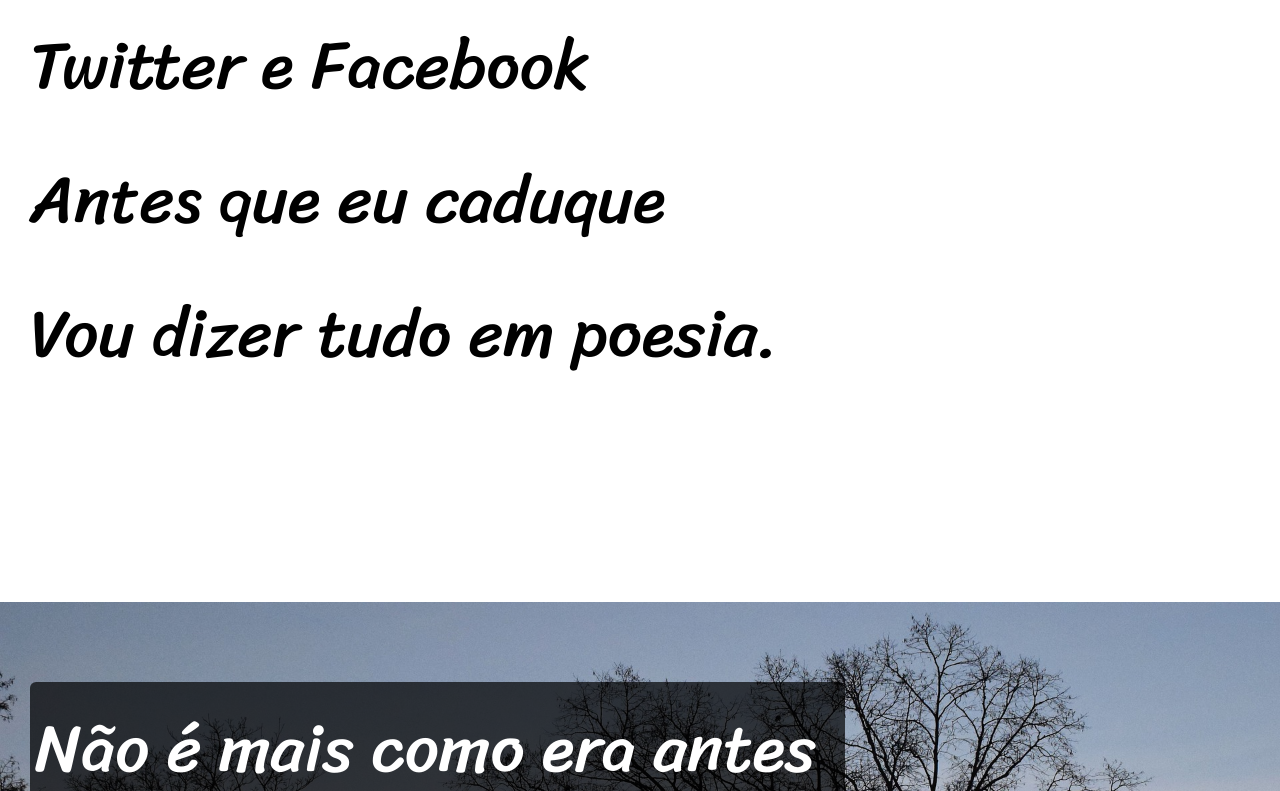
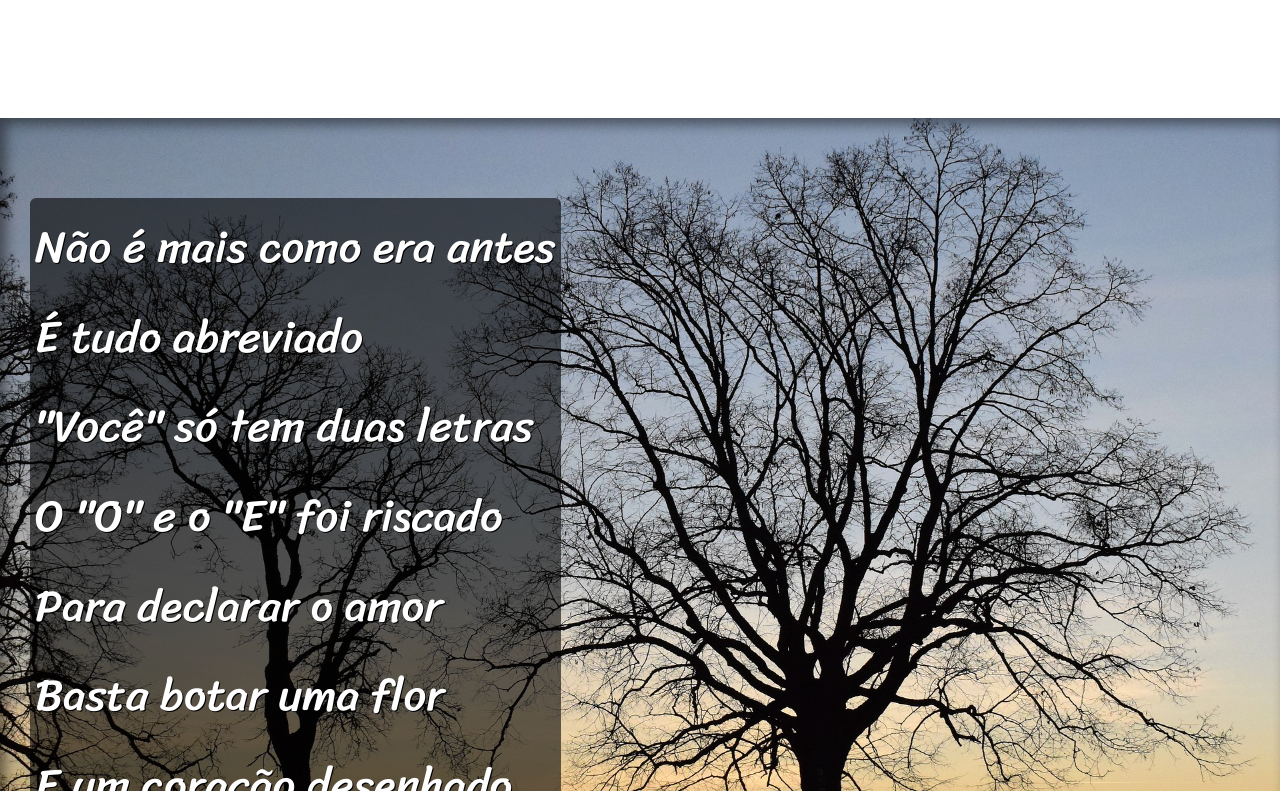
Before and after one commit to AnajsBeatriz/html-css, a plain HTML site: page exercicios/Projeto 04/Cordel/cordel.html in a window 1280 px wide. Shown: the part 949-1740 px from the top of the page. Drawn offline with Linux system fonts and the light colour scheme.

Commit message:
reorganizei e fiz alguns ajustes

```diff
--- a/exercicios/Projeto 04/Cordel/style.css
+++ b/exercicios/Projeto 04/Cordel/style.css
@@ -17,25 +17,21 @@
     font-family: Verdana, Geneva, Tahoma, sans-serif;
 }
 header{
-    min-height: 280px;
+    color: white;
     background-color: black;
     text-align: center;
-    padding-top: 50px;
     background: black url(imagens/birds.png) left bottom
     no-repeat;
-    background-size: auto;
-
+    background-size: 60vw;
 }
 
 h1{
+    padding-top: 50px;
     font-family: 'Passion One', 'Times New Roman', Times, serif;
-    font-size: 12em;
+    font-size: 10vw;
     font-variant: small-caps;
-    color: white;
-
 }
 .autor{
-    color: white;
     padding-bottom: 50px;
 }
 a {
@@ -48,29 +44,32 @@
 }
 section{
     font-family: 'sriracha', 'Times New Roman', Times, serif ;
-    font-size: 4.2em;
+    font-size: 3.5vw;
     line-height: 2em;
     padding: 80px 0px 100px 30px;
 }
 .basico{
-    padding-bottom: 200px ;
+    padding-bottom: 100px ;
 }
 #imagem1{
     background: rgb(209, 209, 209) url(imagens/trees.jpg) center center no-repeat fixed;
     background-size: cover;
-
-}
-.fundotxt{
-    background-color: rgba(0, 0, 0, 0.694);
-    color: white;
-    width: 810px;
-    padding-left: 5px;
-    border-radius: 6px;
+    box-shadow: inset 6px 6px 13px 0px rgba(0, 0, 0, 0.483);
 
 }
 #imagem2{
     background: rgb(209, 209, 209) url(imagens/paper-.jpg) center center no-repeat fixed;
     background-size: cover;
+    box-shadow: inset 6px 6px 13px 0px rgba(0, 0, 0, 0.483);
+}
+.fundotxt{
+    background-color: rgba(0, 0, 0, 0.588);
+    color: white;
+    text-shadow: 1px 1px 0px black;
+    display: inline-block;
+    padding: 5px;
+    border-radius: 6px;
+
 }
 footer{
     background-color: black;
```
